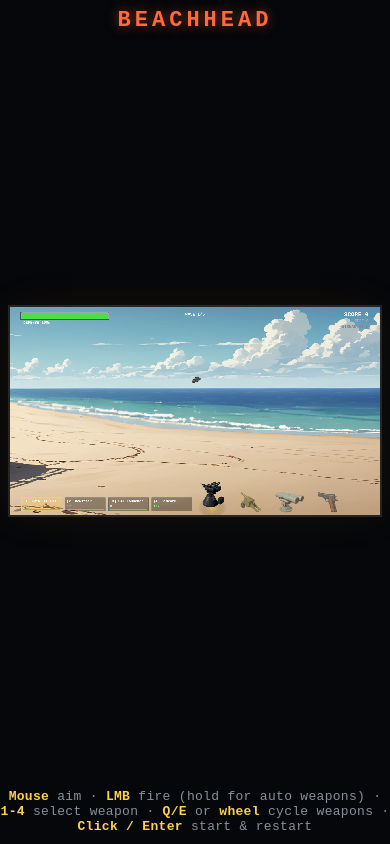
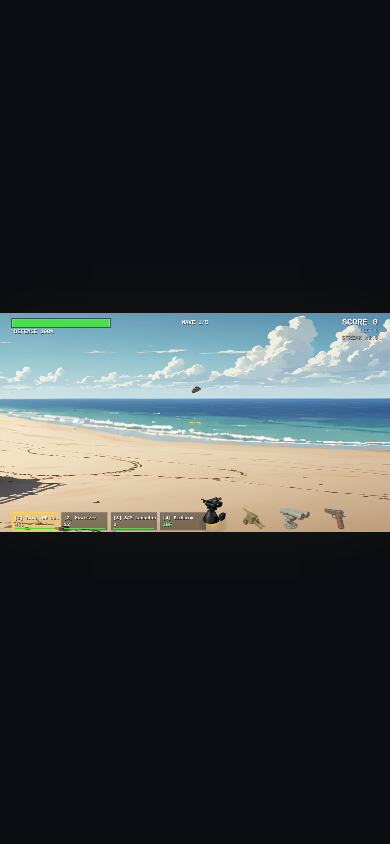
Before and after one commit to sunsetsarge/shore-patrol, a plain HTML site: page index.html in a window 390 px wide. Both pictures are taken after a click on the element 195 px from the left and 411 px from the top of the page. Drawn offline with Linux system fonts and the light colour scheme.

Commit message:
Phase A+B: rename to SHORE PATROL + responsive presentation
Phase A (rename off 'Beach Head' trademark):
- GAME_TITLE constant in main.js (one-line rename); menu, browser tab, README
- internal ids + repo folder + localStorage keys unchanged (grep contract intact)

Phase B (presentation):
- full-bleed canvas: removed external DOM title/hints (drawn in-canvas), canvas
  fills viewport at 16:9 with dark letterbox; image-rendering auto (was pixelated,
  which ruined the 3D-rendered sprites)
- F fullscreen toggle (own listener, works in all states)
- menu: bigger title, subtitle, start prompt, controls legend, shadowed text
- HUD ~40% larger fonts with drop shadows; stronger active-weapon highlight
- pause/gameover overlays shadowed + enlarged

Verified live: tab+menu show SHORE PATROL; canvas fills viewport height; mouse
aim at sprite center still registers hits (tank 120->116); HUD legible; zero
console errors; grep contract clean.

Co-Authored-By: Claude Opus 4.8 <noreply@anthropic.com>

```diff
--- a/index.html
+++ b/index.html
@@ -2,105 +2,68 @@
 <html lang="en">
 <head>
 <meta charset="utf-8">
-<title>Beachhead</title>
+<title>Shore Patrol</title>
 <meta name="viewport" content="width=device-width, initial-scale=1">
 <style>
-  :root {
-    color-scheme: dark;
-  }
+  :root { color-scheme: dark; }
   html, body {
-    margin: 0;
-    padding: 0;
-    width: 100%;
-    height: 100%;
-    background: #05070a;
-    color: #ddd;
+    margin: 0; padding: 0; width: 100%; height: 100%;
+    background: #0a0e12; color: #ddd;
     font-family: 'Courier New', monospace;
     overflow: hidden;
   }
+  /* Full-bleed stage: the canvas fills the viewport (16:9 letterboxed with a
+     soft dark bar). All title/controls/HUD are drawn inside the canvas, so the
+     game gets the whole window — no external DOM chrome stealing height. */
   #stage {
-    display: flex;
-    flex-direction: column;
-    align-items: center;
-    justify-content: center;
-    width: 100vw;
-    height: 100vh;
-    box-sizing: border-box;
-    gap: 10px;
-  }
-  #canvas-wrap {
-    position: relative;
-    display: flex;
-    align-items: center;
-    justify-content: center;
-    flex: 1 1 auto;
-    width: 100%;
-    min-height: 0;
+    position: fixed; inset: 0;
+    display: flex; align-items: center; justify-content: center;
+    background: #0a0e12;
   }
   #game-canvas {
-    background: #000;
-    image-rendering: pixelated;
-    box-shadow: 0 0 40px rgba(255, 140, 0, 0.08), 0 0 0 2px #222;
+    /* scaled to fit by JS; high-quality scaling for the 3D-rendered sprites */
+    image-rendering: auto;
+    background: #05070a;
+    box-shadow: 0 0 60px rgba(255, 140, 0, 0.06);
     cursor: crosshair;
-  }
-  #hints {
-    flex: 0 0 auto;
-    font-size: 13px;
-    color: #8a8f9a;
-    text-align: center;
-    letter-spacing: 0.3px;
-    padding-bottom: 10px;
-  }
-  #hints b {
-    color: #ffd24a;
-  }
-  #title-bar {
-    flex: 0 0 auto;
-    font-size: 22px;
-    font-weight: bold;
-    letter-spacing: 4px;
-    color: #ff6a3a;
-    text-shadow: 0 0 12px rgba(255, 106, 58, 0.5);
-    padding-top: 8px;
   }
 </style>
 </head>
 <body>
 <div id="stage">
-  <div id="title-bar">BEACHHEAD</div>
-  <div id="canvas-wrap">
-    <canvas id="game-canvas" width="1280" height="720"></canvas>
-  </div>
-  <div id="hints">
-    <b>Mouse</b> aim &middot; <b>LMB</b> fire (hold for auto weapons) &middot;
-    <b>1-4</b> select weapon &middot; <b>Q/E</b> or <b>wheel</b> cycle weapons &middot;
-    <b>Click / Enter</b> start &amp; restart
-  </div>
+  <canvas id="game-canvas" width="1280" height="720"></canvas>
 </div>
 <script type="module" src="/src/main.js"></script>
 <script>
-  // Letterbox scale-to-fit: keep the 1280x720 canvas's aspect ratio while
-  // filling available space, without altering its internal resolution.
+  // Scale the 1280x720 canvas to fill the viewport while preserving 16:9,
+  // without touching its internal resolution (the projection math assumes 1280x720).
   function resizeCanvas() {
     const canvas = document.getElementById('game-canvas');
-    const wrap = document.getElementById('canvas-wrap');
-    const titleH = document.getElementById('title-bar').offsetHeight;
-    const hintsH = document.getElementById('hints').offsetHeight;
-    const availW = window.innerWidth - 20;
-    const availH = window.innerHeight - titleH - hintsH - 40;
     const aspect = 1280 / 720;
-    let w = availW;
-    let h = w / aspect;
-    if (h > availH) {
-      h = availH;
-      w = h * aspect;
-    }
-    canvas.style.width = Math.max(320, w) + 'px';
-    canvas.style.height = Math.max(180, h) + 'px';
+    const availW = window.innerWidth;
+    const availH = window.innerHeight;
+    let w = availW, h = w / aspect;
+    if (h > availH) { h = availH; w = h * aspect; }
+    canvas.style.width = Math.round(w) + 'px';
+    canvas.style.height = Math.round(h) + 'px';
   }
   window.addEventListener('resize', resizeCanvas);
   window.addEventListener('DOMContentLoaded', resizeCanvas);
   resizeCanvas();
+
+  // Fullscreen toggle on F — works in every game state, own listener so it
+  // never conflicts with the module's input handling.
+  window.addEventListener('keydown', (e) => {
+    if (e.key === 'f' || e.key === 'F') {
+      const stage = document.getElementById('stage');
+      if (!document.fullscreenElement) {
+        (stage.requestFullscreen ? stage.requestFullscreen() : Promise.resolve()).catch(() => {});
+      } else {
+        document.exitFullscreen && document.exitFullscreen();
+      }
+    }
+  });
+  document.addEventListener('fullscreenchange', resizeCanvas);
 </script>
 </body>
 </html>
--- a/src/main.js
+++ b/src/main.js
@@ -19,6 +19,11 @@ const DATA_FILES = {
   waves: 'data/waves.json',
   crates: 'data/crates.json',
 };
+
+// Display name. "Beach Head" is a live trademark (Access Software 1983 /
+// Digital Fusion's "Beach Head 2000") — the mechanics are free to clone, the
+// name is not. Change this ONE constant to rename the game everywhere it shows.
+const GAME_TITLE = 'SHORE PATROL';
 
 const FIXED_DT = 1 / 60;
 const MAX_ACCUMULATED = 0.25;
@@ -216,21 +221,46 @@ function renderPlaying(ctx, game) {
   HUD.render(ctx, game);
 }
 
+// Draw text with a soft dark shadow underneath for legibility over the bright
+// sky/sand. Reused by menu/pause/gameover overlays.
+function shadowText(ctx, text, x, y) {
+  ctx.save();
+  const fill = ctx.fillStyle;
+  ctx.fillStyle = 'rgba(0,0,0,0.6)';
+  ctx.fillText(text, x + 2, y + 2);
+  ctx.fillStyle = fill;
+  ctx.fillText(text, x, y);
+  ctx.restore();
+}
+
 function renderMenu(ctx, game) {
   Renderer.drawBackground(ctx, game.time);
   ctx.save();
-  ctx.fillStyle = 'rgba(0,0,0,0.55)';
+  ctx.fillStyle = 'rgba(0,0,0,0.5)';
   ctx.fillRect(0, 0, 1280, 720);
   ctx.textAlign = 'center';
+
   ctx.fillStyle = '#ffd24a';
-  ctx.font = 'bold 64px monospace';
-  ctx.fillText('BEACHHEAD', 640, 260);
+  ctx.font = 'bold 84px monospace';
+  shadowText(ctx, GAME_TITLE, 640, 250);
+
+  ctx.fillStyle = '#cfe';
+  ctx.font = '20px monospace';
+  shadowText(ctx, 'Man the beach guns. Hold the line.', 640, 300);
+
   ctx.fillStyle = '#fff';
-  ctx.font = '20px monospace';
-  ctx.fillText('Click or press ENTER to start', 640, 340);
-  ctx.font = '14px monospace';
+  ctx.font = 'bold 26px monospace';
+  shadowText(ctx, 'Click or press ENTER to start', 640, 380);
+
   ctx.fillStyle = '#aac';
-  ctx.fillText(`Best score: ${game.bestScore || ScoreSystem.loadBest()}`, 640, 380);
+  ctx.font = '16px monospace';
+  shadowText(ctx, `Best score: ${game.bestScore || ScoreSystem.loadBest()}`, 640, 420);
+
+  // Controls legend
+  ctx.fillStyle = '#9aa4b2';
+  ctx.font = '15px monospace';
+  shadowText(ctx, 'Mouse aim  ·  Hold LMB fire  ·  1-4 select weapon  ·  Q/E or wheel cycle', 640, 500);
+  shadowText(ctx, 'P pause  ·  F fullscreen', 640, 524);
   ctx.restore();
 }
 
@@ -241,14 +271,14 @@ function renderPaused(ctx, game) {
   ctx.fillRect(0, 0, 1280, 720);
   ctx.textAlign = 'center';
   ctx.fillStyle = '#ffd24a';
-  ctx.font = 'bold 64px monospace';
-  ctx.fillText('PAUSED', 640, 320);
+  ctx.font = 'bold 72px monospace';
+  shadowText(ctx, 'PAUSED', 640, 320);
   ctx.fillStyle = '#fff';
-  ctx.font = '20px monospace';
-  ctx.fillText('ESC / P — resume', 640, 380);
+  ctx.font = '22px monospace';
+  shadowText(ctx, 'ESC / P — resume', 640, 384);
   ctx.fillStyle = '#ccc';
-  ctx.font = '16px monospace';
-  ctx.fillText('M — return to menu', 640, 415);
+  ctx.font = '18px monospace';
+  shadowText(ctx, 'M — return to menu', 640, 420);
   ctx.restore();
 }
 
@@ -259,17 +289,17 @@ function renderGameover(ctx, game) {
   ctx.fillRect(0, 0, 1280, 720);
   ctx.textAlign = 'center';
   ctx.fillStyle = '#ff5050';
-  ctx.font = 'bold 56px monospace';
-  ctx.fillText('BASE OVERRUN', 640, 260);
+  ctx.font = 'bold 64px monospace';
+  shadowText(ctx, 'BASE OVERRUN', 640, 260);
   ctx.fillStyle = '#fff';
-  ctx.font = 'bold 28px monospace';
-  ctx.fillText(`Score: ${game.score}`, 640, 320);
+  ctx.font = 'bold 32px monospace';
+  shadowText(ctx, `Score: ${game.score}`, 640, 322);
   ctx.fillStyle = '#ffd24a';
-  ctx.font = '20px monospace';
-  ctx.fillText(`Best: ${game.bestScore}`, 640, 355);
+  ctx.font = '22px monospace';
+  shadowText(ctx, `Best: ${game.bestScore}`, 640, 358);
   ctx.fillStyle = '#ccc';
-  ctx.font = '16px monospace';
-  ctx.fillText('Click or press ENTER to restart', 640, 410);
+  ctx.font = '18px monospace';
+  shadowText(ctx, 'Click or press ENTER to restart', 640, 414);
   ctx.restore();
 }
 
@@ -290,6 +320,7 @@ function render(game) {
 async function main() {
   const canvas = document.getElementById('game-canvas');
   const ctx = canvas.getContext('2d');
+  document.title = GAME_TITLE;
 
   let data;
   try {
--- a/src/systems/hud.js
+++ b/src/systems/hud.js
@@ -2,6 +2,15 @@
 // bar, streak multiplier, "AMMO" flash on empty-fire attempt.
 import * as Turret from '../engine/turret.js';
 import { currentWaveInfo } from './waveDirector.js';
+
+// Text with a dark drop shadow for legibility over the bright sky/sand.
+function st(ctx, text, x, y) {
+  const fill = ctx.fillStyle;
+  ctx.fillStyle = 'rgba(0,0,0,0.6)';
+  ctx.fillText(text, x + 1.5, y + 1.5);
+  ctx.fillStyle = fill;
+  ctx.fillText(text, x, y);
+}
 
 export function render(ctx, game) {
   drawDefenseBar(ctx, game);
@@ -12,7 +21,7 @@ export function render(ctx, game) {
 }
 
 function drawDefenseBar(ctx, game) {
-  const x = 40, y = 20, w = 300, h = 22;
+  const x = 40, y = 20, w = 320, h = 26;
   ctx.fillStyle = 'rgba(0,0,0,0.5)';
   ctx.fillRect(x - 4, y - 4, w + 8, h + 8);
   ctx.fillStyle = '#3a1010';
@@ -24,57 +33,57 @@ function drawDefenseBar(ctx, game) {
   ctx.strokeStyle = '#fff';
   ctx.strokeRect(x, y, w, h);
   ctx.fillStyle = '#fff';
-  ctx.font = 'bold 13px monospace';
+  ctx.font = 'bold 18px monospace';
   ctx.textAlign = 'left';
-  ctx.fillText(`DEFENSE ${Math.ceil(game.defense)}%`, x + 6, y + h + 16);
+  st(ctx, `DEFENSE ${Math.ceil(game.defense)}%`, x + 6, y + h + 20);
 }
 
 function drawScorePanel(ctx, game) {
   ctx.textAlign = 'right';
   ctx.fillStyle = '#fff';
-  ctx.font = 'bold 20px monospace';
-  ctx.fillText(`SCORE ${game.score}`, 1240, 32);
-  ctx.font = '13px monospace';
+  ctx.font = 'bold 28px monospace';
+  st(ctx, `SCORE ${game.score}`, 1240, 38);
+  ctx.font = '16px monospace';
   ctx.fillStyle = '#aad';
-  ctx.fillText(`BEST ${game.bestScore}`, 1240, 52);
-  ctx.fillStyle = game.streak > 1 ? '#ffd24a' : '#888';
-  ctx.font = 'bold 14px monospace';
-  ctx.fillText(`STREAK x${game.streak.toFixed(1)}`, 1240, 72);
+  st(ctx, `BEST ${game.bestScore}`, 1240, 62);
+  ctx.fillStyle = game.streak > 1 ? '#ffd24a' : '#999';
+  ctx.font = 'bold 18px monospace';
+  st(ctx, `STREAK x${game.streak.toFixed(1)}`, 1240, 86);
 }
 
 function drawWeaponPips(ctx, game) {
   const turret = game.turret;
   const baseX = 40;
-  const baseY = 660;
-  const spacing = 150;
+  const baseY = 656;
+  const spacing = 162;
+  const boxW = 150, boxH = 58;
   turret.weapons.forEach((w, i) => {
     const x = baseX + i * spacing;
     const active = i === turret.activeIndex;
-    ctx.fillStyle = active ? 'rgba(255,210,74,0.25)' : 'rgba(0,0,0,0.35)';
-    ctx.fillRect(x, baseY, 140, 46);
-    ctx.strokeStyle = active ? '#ffd24a' : '#555';
-    ctx.lineWidth = active ? 2 : 1;
-    ctx.strokeRect(x, baseY, 140, 46);
+    ctx.fillStyle = active ? 'rgba(255,210,74,0.28)' : 'rgba(0,0,0,0.4)';
+    ctx.fillRect(x, baseY, boxW, boxH);
+    ctx.strokeStyle = active ? '#ffd24a' : '#666';
+    ctx.lineWidth = active ? 3 : 1;
+    ctx.strokeRect(x, baseY, boxW, boxH);
 
     ctx.fillStyle = '#fff';
-    ctx.font = 'bold 12px monospace';
+    ctx.font = 'bold 15px monospace';
     ctx.textAlign = 'left';
-    ctx.fillText(`[${w.key}] ${w.name}`, x + 6, baseY + 16);
+    st(ctx, `[${w.key}] ${w.name}`, x + 8, baseY + 22);
 
     const ammo = turret.ammo[w.id];
-    ctx.font = '12px monospace';
+    ctx.font = 'bold 17px monospace';
     ctx.fillStyle = ammo === null ? '#8f8' : (ammo === 0 ? '#f66' : '#ddd');
-    ctx.fillText(ammo === null ? 'INF' : `${ammo}`, x + 6, baseY + 34);
+    st(ctx, ammo === null ? 'INF' : `${ammo}`, x + 8, baseY + 44);
 
     if (ammo !== null) {
-      // pip bar
       const capacity = w.ammo || 1;
-      const pipW = 128;
+      const pipW = boxW - 16;
       const pct = Math.max(0, ammo / capacity);
       ctx.fillStyle = '#222';
-      ctx.fillRect(x + 6, baseY + 38, pipW, 4);
+      ctx.fillRect(x + 8, baseY + 50, pipW, 5);
       ctx.fillStyle = pct > 0.3 ? '#4ade4a' : '#e04040';
-      ctx.fillRect(x + 6, baseY + 38, pipW * pct, 4);
+      ctx.fillRect(x + 8, baseY + 50, pipW * pct, 5);
     }
   });
 }
@@ -83,21 +92,23 @@ function drawWaveInfo(ctx, game) {
   const info = currentWaveInfo(game);
   ctx.textAlign = 'center';
   ctx.fillStyle = '#fff';
-  ctx.font = 'bold 14px monospace';
+  ctx.font = 'bold 18px monospace';
   const label = info.isLooping ? `WAVE ${info.id} (LOOP x${info.loopCount + 1})` : `WAVE ${info.id}/5`;
-  ctx.fillText(label, 640, 30);
+  st(ctx, label, 640, 36);
 
   if (info.banner) {
     const alpha = Math.min(1, info.banner.timer);
     ctx.save();
     ctx.globalAlpha = alpha;
     ctx.fillStyle = 'rgba(0,0,0,0.6)';
-    ctx.fillRect(340, 140, 600, 70);
+    ctx.fillRect(340, 140, 600, 74);
     ctx.strokeStyle = '#ffd24a';
-    ctx.strokeRect(340, 140, 600, 70);
+    ctx.lineWidth = 2;
+    ctx.strokeRect(340, 140, 600, 74);
     ctx.fillStyle = '#ffd24a';
-    ctx.font = 'bold 28px monospace';
-    ctx.fillText(info.banner.text.toUpperCase(), 640, 185);
+    ctx.font = 'bold 32px monospace';
+    ctx.textAlign = 'center';
+    ctx.fillText(info.banner.text.toUpperCase(), 640, 188);
     ctx.restore();
   }
 }
@@ -107,9 +118,9 @@ function drawEmptyFlash(ctx, game) {
     ctx.save();
     ctx.globalAlpha = game.turret.emptyFlashTimer / 0.15 * 0.5;
     ctx.fillStyle = '#ff3030';
-    ctx.font = 'bold 22px monospace';
+    ctx.font = 'bold 24px monospace';
     ctx.textAlign = 'center';
-    ctx.fillText('AMMO', game.turret.aimX, game.turret.aimY - 30);
+    ctx.fillText('AMMO', game.turret.aimX, game.turret.aimY - 32);
     ctx.restore();
   }
 }
```
Also changed, not shown: 1 other file.
